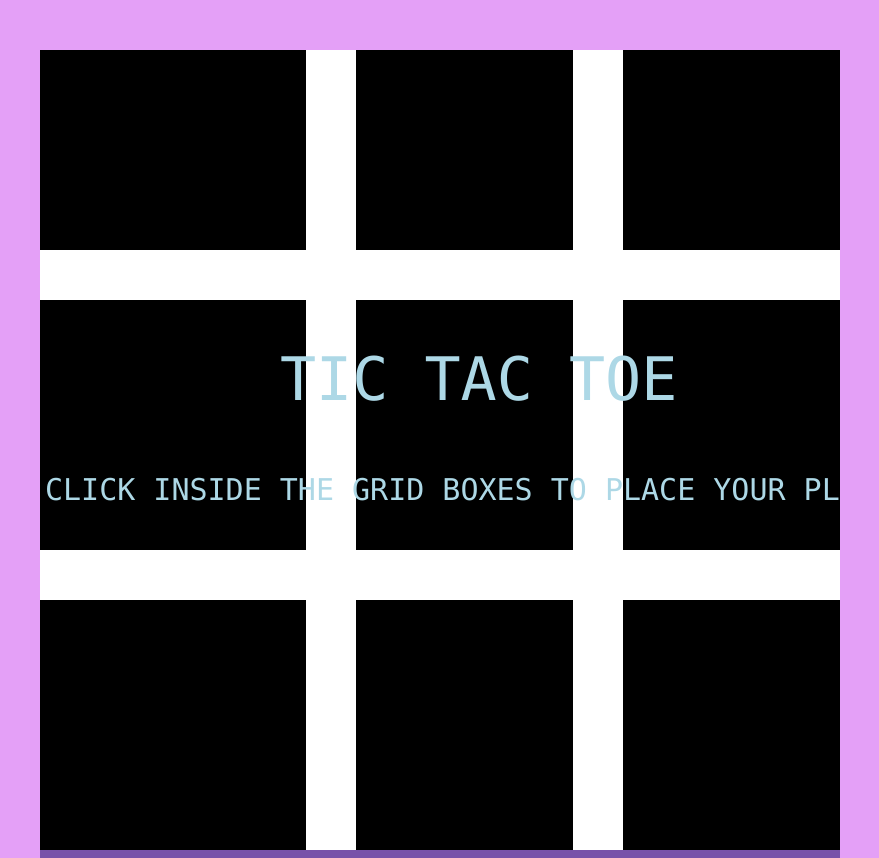
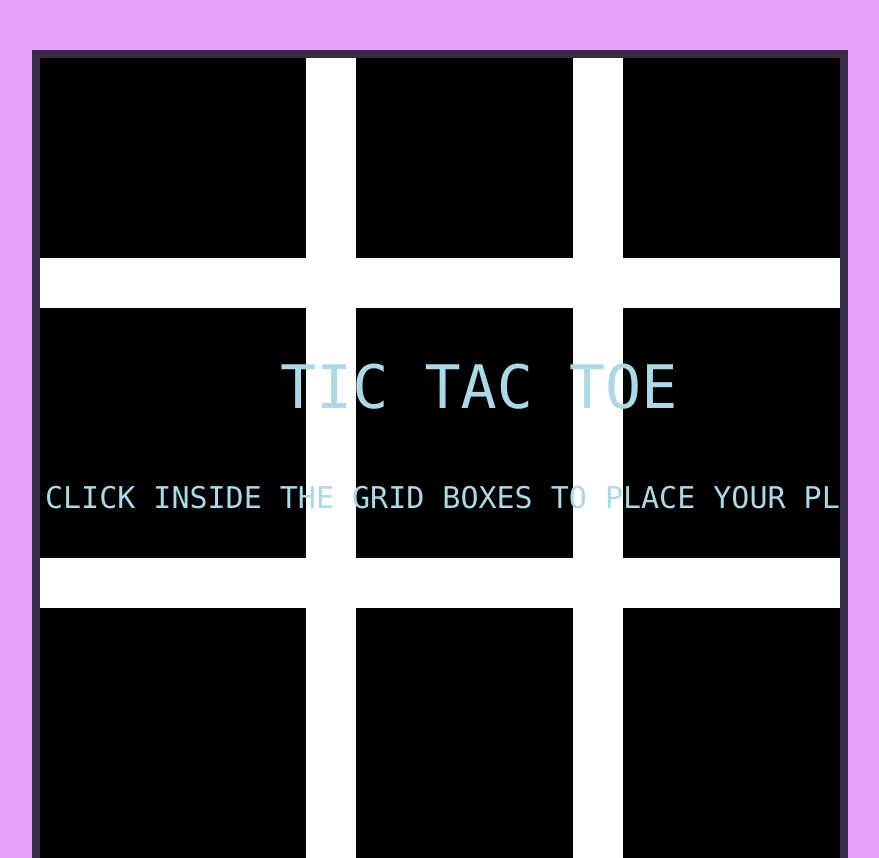
Before and after one commit to Charmi79/Final-Project-Tic-Tac-Toe, a plain HTML site: page Tic Tac Toe (FINAL GAME)/index.html in a window 1280 px wide. Shown: the top 858 px of the page, without its empty margins (200-1079 px from the left). Drawn offline with Linux system fonts and the light colour scheme.

Commit message:
Update index.html

```diff
--- a/Tic Tac Toe (FINAL GAME)/index.html
+++ b/Tic Tac Toe (FINAL GAME)/index.html
@@ -7,7 +7,7 @@
 	</head>
 
 	<body>
-    <canvas id="my-canvas"></canvas>
+		<canvas id="my-canvas" style="border: 8px solid #392a48"></canvas>
 
 		<!-- Load JavaScript -->
 		<script src="functions.js"></script>
```
Lines whose indentation alone changed are shown as unchanged.
